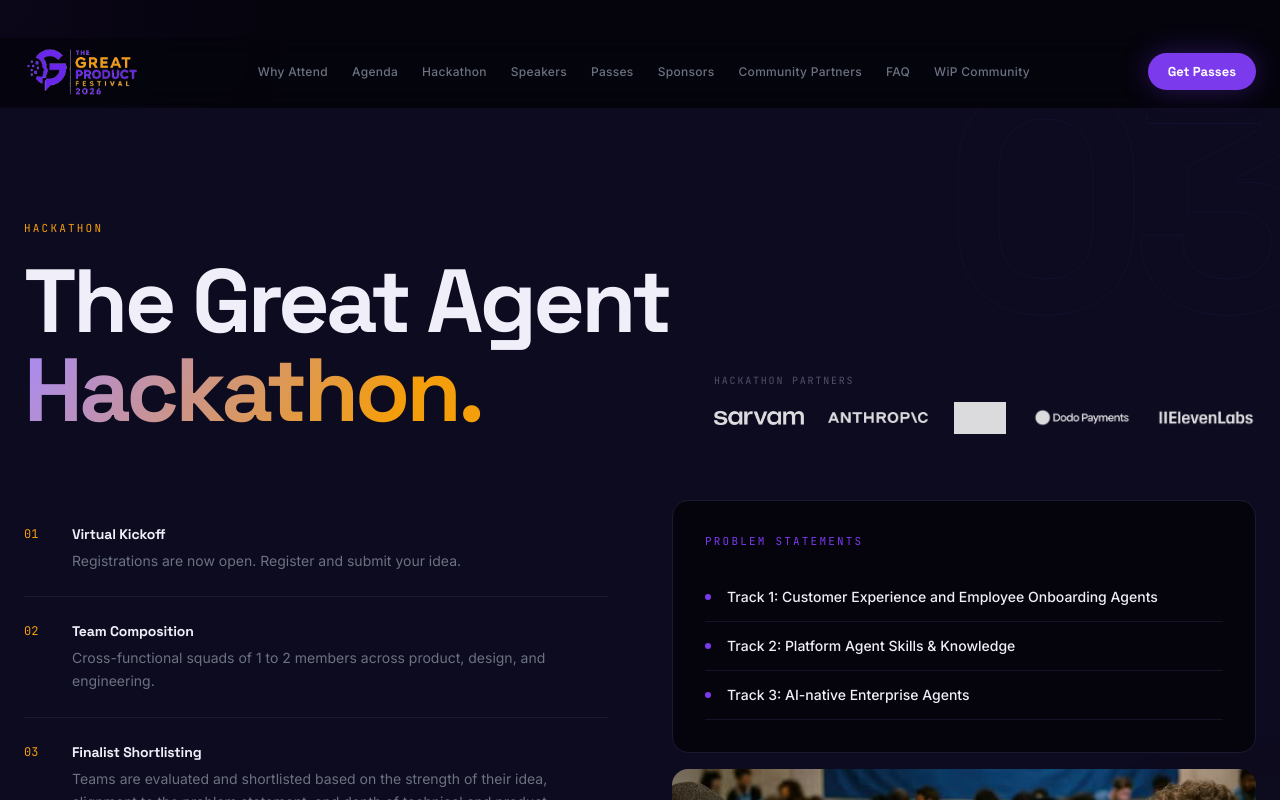
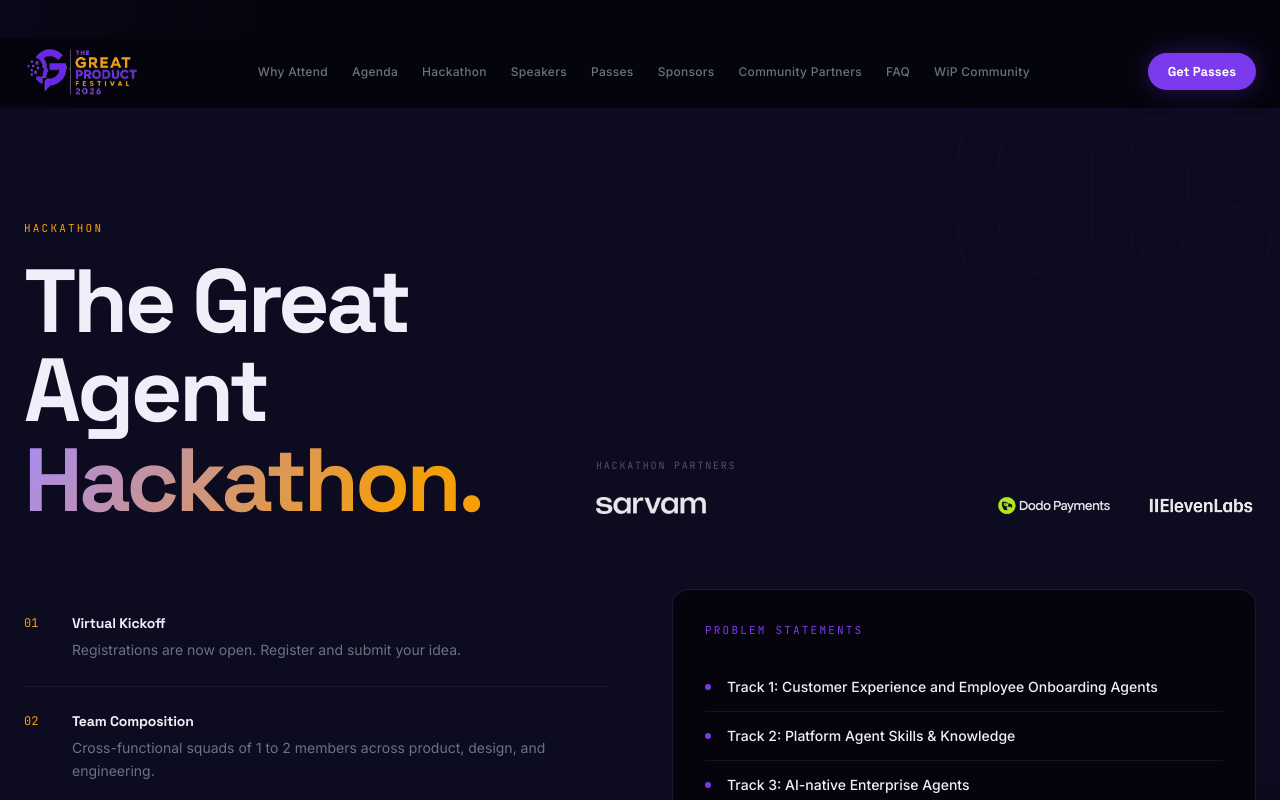
Before and after one commit to ShraavaniTople/gpf-website, a React (Vite) app: page /hackathon in a window 1280 px wide. Shown: the top 800 px of the page. Built offline with nearby package versions, Linux system fonts and the light colour scheme.

Commit message:
hackathon logos: fix AWS/Anthropic to white-on-transparent, remove broken filter

```diff
--- a/src/components/Hackathon.tsx
+++ b/src/components/Hackathon.tsx
@@ -124,16 +124,16 @@ export default function Hackathon() {
           {/* Right: partner logos */}
           <div className="flex flex-col gap-3 flex-shrink-0">
             <p className="font-mono text-[10px] uppercase tracking-[.18em]" style={{ color: '#52506A' }}>Hackathon Partners</p>
-            <div className="flex items-center gap-6 flex-wrap" style={{ minHeight: 36 }}>
+            <div className="flex items-center gap-8 flex-wrap" style={{ minHeight: 40 }}>
               {[
-                { src: '/logos/sarvam.png', alt: 'Sarvam', w: 90 },
-                { src: '/logos/anthropic.png', alt: 'Anthropic', w: 100 },
-                { src: '/logos/aws.png', alt: 'AWS', w: 56 },
-                { src: '/logos/dodopayments.png', alt: 'Dodo Payments', w: 100 },
-                { src: '/logos/elevenlabs-crop.png', alt: 'ElevenLabs', w: 100 },
+                { src: '/logos/sarvam.png',        alt: 'Sarvam',        w: 110 },
+                { src: '/logos/anthropic.png',     alt: 'Anthropic',     w: 120 },
+                { src: '/logos/aws.png',           alt: 'AWS',           w: 72  },
+                { src: '/logos/dodopayments.png',  alt: 'Dodo Payments', w: 120 },
+                { src: '/logos/elevenlabs-crop.png', alt: 'ElevenLabs',  w: 110 },
               ].map(({ src, alt, w }) => (
-                <div key={alt} style={{ height: 32, display: 'flex', alignItems: 'center' }}>
-                  <img src={src} alt={alt} style={{ width: w, maxHeight: '100%', objectFit: 'contain', filter: 'brightness(0) invert(1)', opacity: 0.85 }} />
+                <div key={alt} style={{ height: 40, display: 'flex', alignItems: 'center' }}>
+                  <img src={src} alt={alt} style={{ width: w, maxHeight: '100%', objectFit: 'contain', opacity: 0.9 }} />
                 </div>
               ))}
             </div>
```
Also changed, not shown: public/logos/anthropic.png, public/logos/aws.png.
